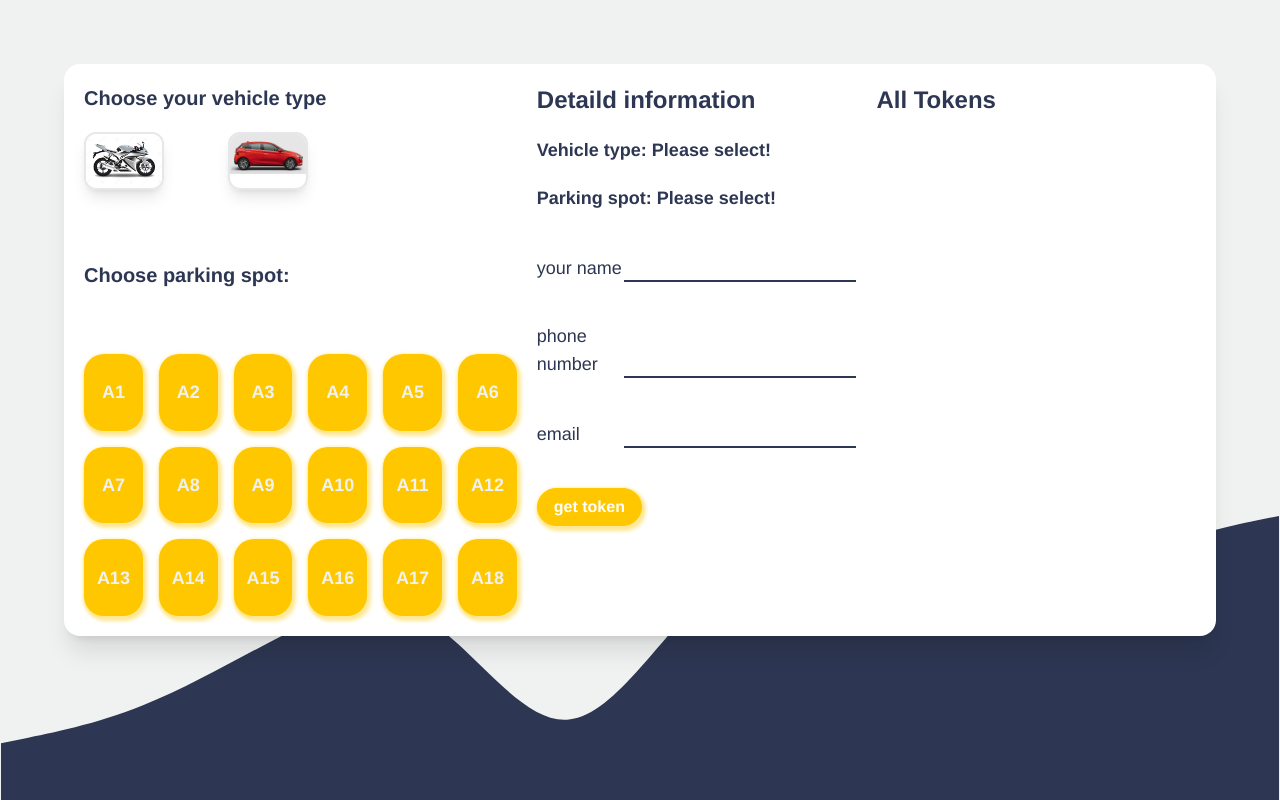
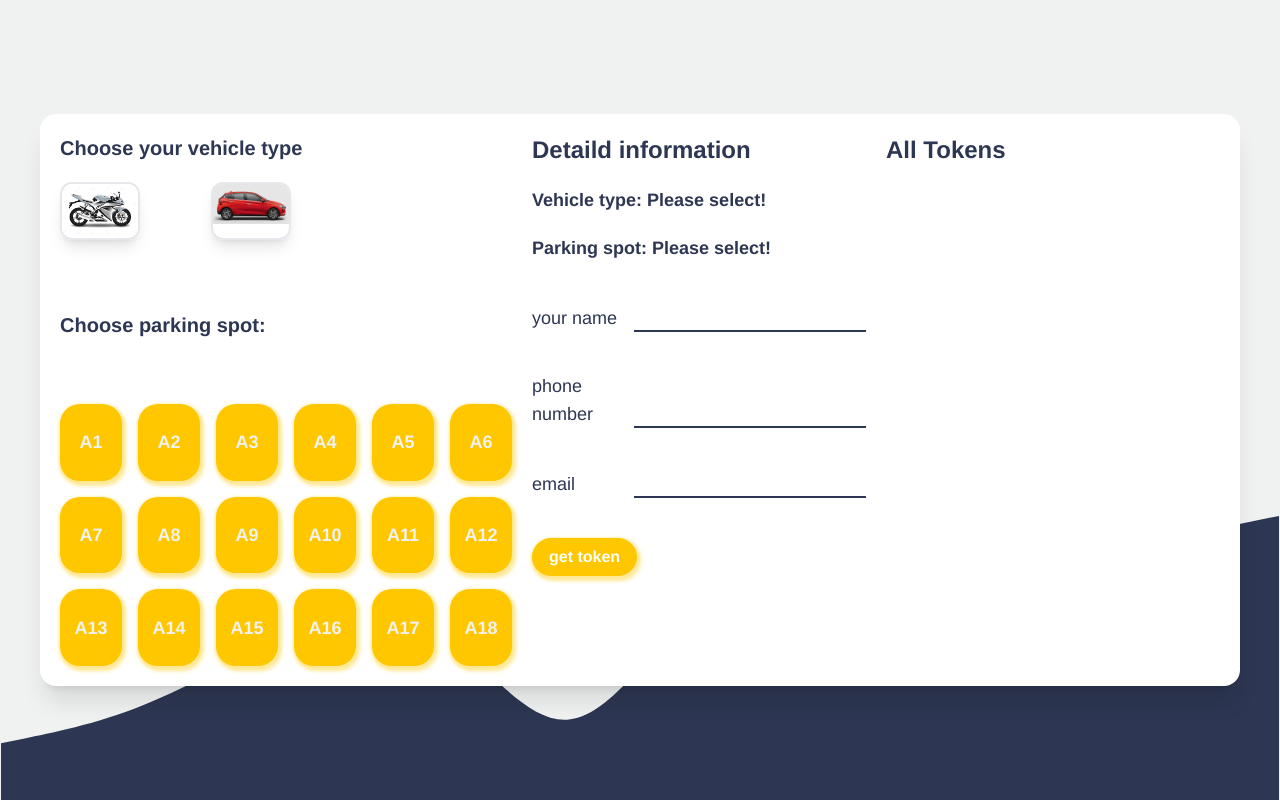
Before and after one commit to Seyam08/parking-app, a React (Vite) app: page / in a window 1280 px wide. Built offline with nearby package versions, Linux system fonts and the light colour scheme.

Commit message:
polished design

```diff
--- a/src/components/Park.module.css
+++ b/src/components/Park.module.css
@@ -1,5 +1,5 @@
 .container {
-  @apply bg-prk-bg p-16 bg-[url('../assets/images/wave.svg')] bg-fixed bg-clip-border bg-origin-border bg-no-repeat bg-contain bg-right-bottom lg:h-screen;
+  @apply bg-prk-bg p-10 bg-[url('../assets/images/wave.svg')] bg-fixed bg-clip-border bg-origin-border bg-no-repeat bg-contain bg-right-bottom lg:h-screen lg:grid lg:place-items-center;
 }
 .sub_container {
   @apply bg-prk-fg rounded-2xl shadow-xl p-5 grid lg:grid-cols-10 md:grid-cols-10 grid-cols-10 lg:gap-5 md:gap-7 gap-7;
```
